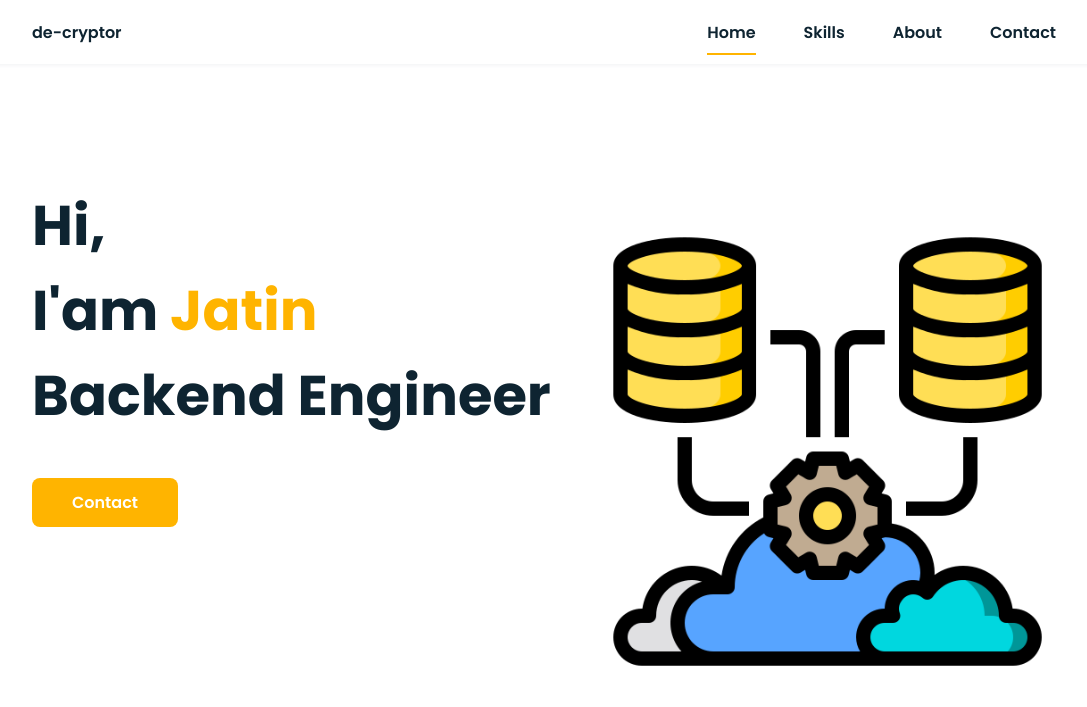
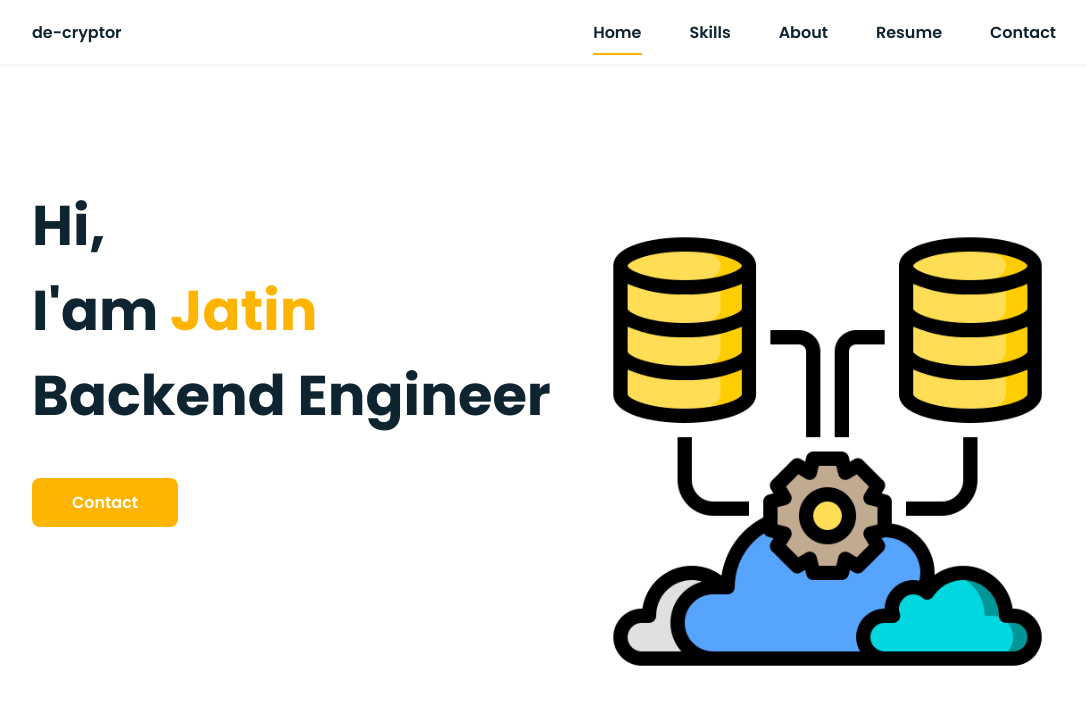
Before and after one commit to de-cryptor/de-cryptor.github.io, a plain HTML site: page index.html in a window 1280 px wide. Shown: the top 707 px of the page, without its empty margins (96-1183 px from the left). Drawn offline with nearby package versions, Linux system fonts and the light colour scheme.

Commit message:
Added Resume

```diff
--- a/index.html
+++ b/index.html
@@ -5,6 +5,9 @@
         <meta name="viewport" content="width=device-width, initial-scale=1.0">
 
         <link rel="stylesheet" href="assets/css/styles.css">
+
+        <!-- Tab Icon -->
+        <link rel="icon" href="assets/img/server.png">
 
         <!-- =====BOX ICONS===== -->
         <link href='https://cdn.jsdelivr.net/npm/boxicons@2.0.5/css/boxicons.min.css' rel='stylesheet'>
@@ -24,6 +27,7 @@
                         <li class="nav__item"><a href="#home" class="nav__link active">Home</a></li>
                         <li class="nav__item"><a href="#skills" class="nav__link">Skills</a></li>
                         <li class="nav__item"><a href="#about" class="nav__link">About</a></li>
+                        <li class="nav__item"><a href="https://docdro.id/S9oalks" class="nav__link" target="_blank">Resume</a></li>
                         <!-- <li class="nav__item"><a href="#work" class="nav__link">Work</a></li> -->
                         <li class="nav__item"><a href="#contact" class="nav__link">Contact</a></li>
                     </ul>
```
